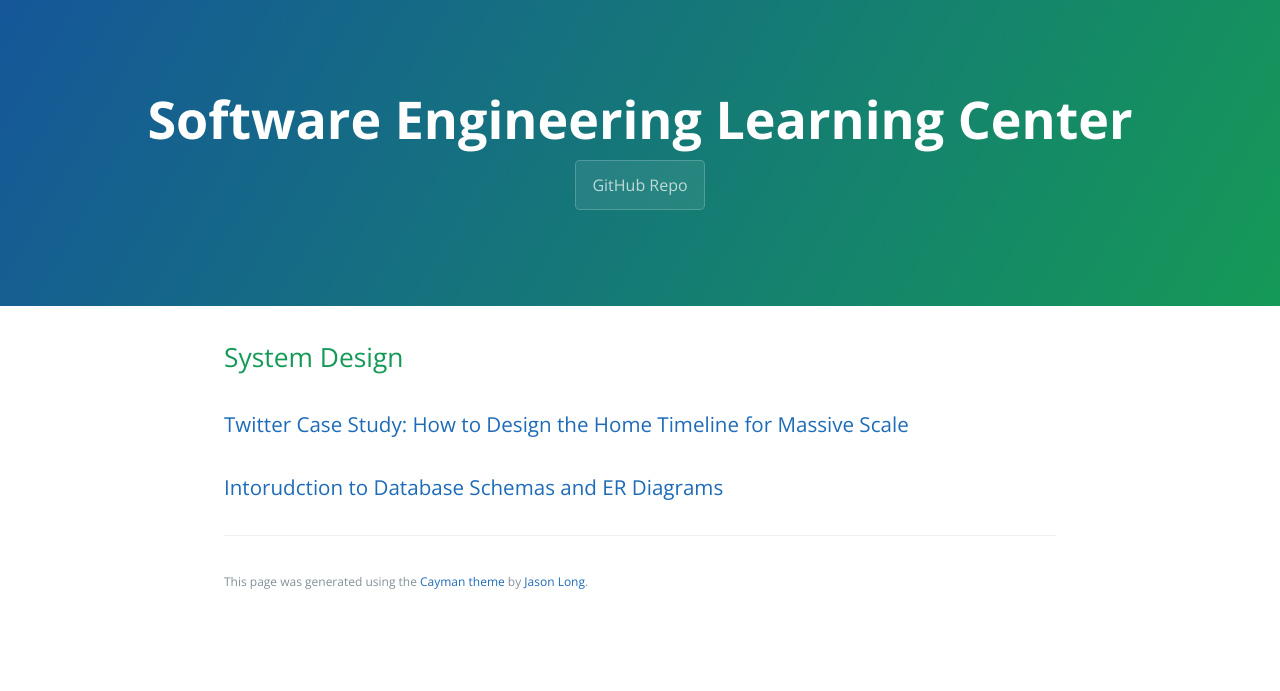
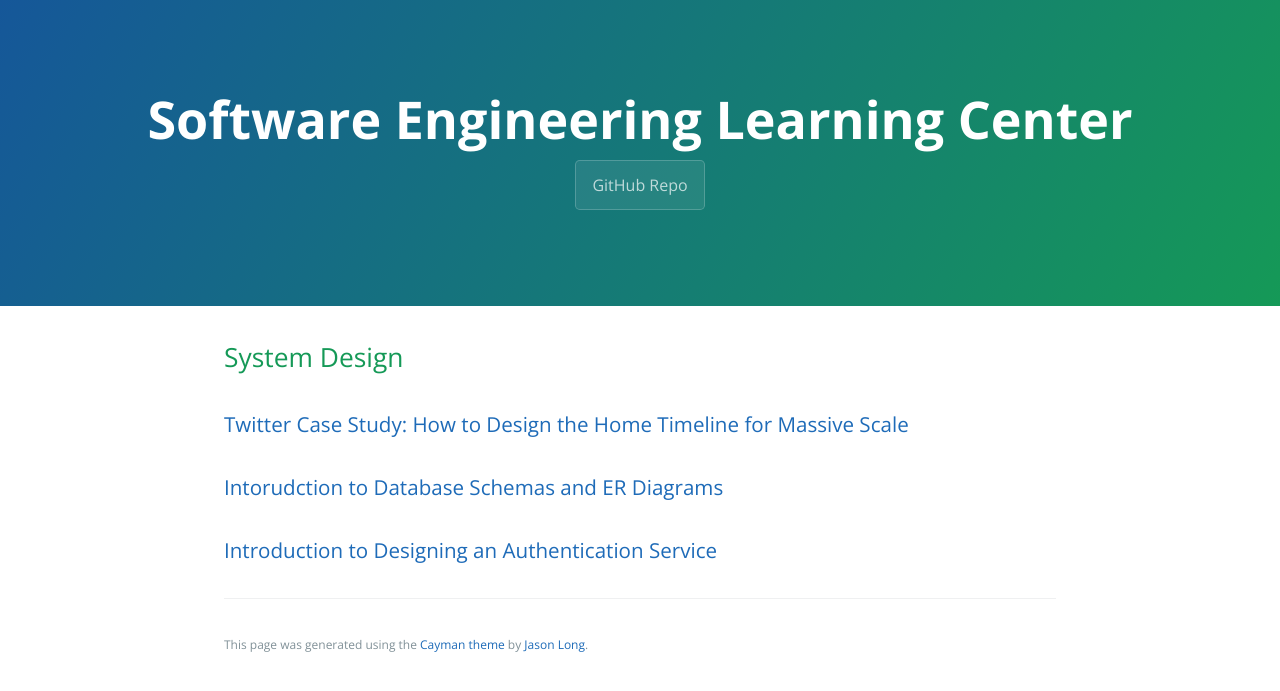
Before and after one commit to learning-software-engineering/learning-software-engineering.github.io, a Jekyll site: the page built from Topics/System_Design.md, in a window 1280 px wide. Shown: the top 691 px of the page. Built offline with Jekyll 4.4.1, drawn with Linux system fonts in a browser that asks for light colours; our own code applies the rules of GitHub Pages for plain Markdown files.

Commit message:
Add link to Auth Design to System_Design.md

```diff
--- a/Topics/System_Design.md
+++ b/Topics/System_Design.md
@@ -3,3 +3,5 @@
 ### [Twitter Case Study: How to Design the Home Timeline for Massive Scale](./System_Design/Twitter_System_Design.md)
 
 ### [Intorudction to Database Schemas and ER Diagrams](./System_Design/database_schemas_ER_diagrams.md)
+
+### [Introduction to Designing an Authentication Service](./System_Design/Authentication_Service_Design.md)
```
